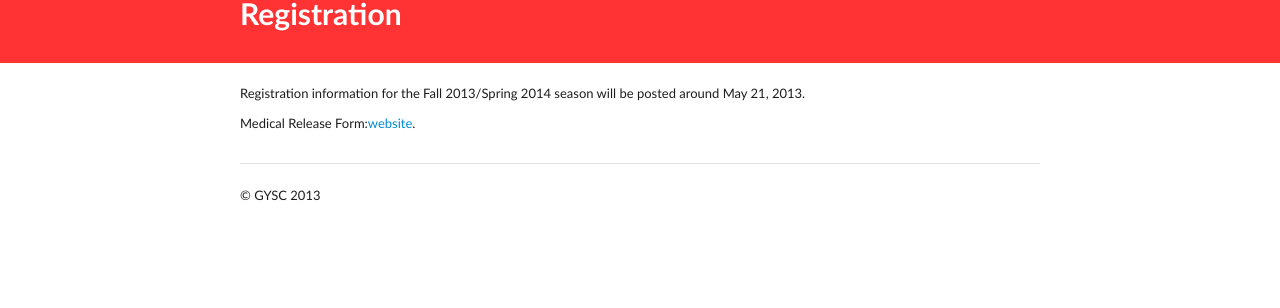
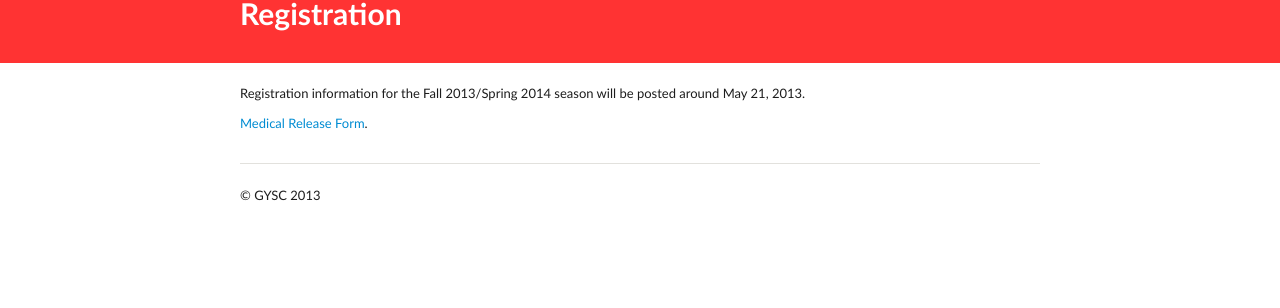
Before and after one commit to GYSC/gysc.github.com, a Jekyll site: the page built from registration.md, in a window 1280 px wide. Shown: the part 114-422 px from the top of the page. Built offline with Jekyll 4.4.1, drawn with Linux system fonts in a browser that asks for light colours; Markdown is read by kramdown in place of the engine named in the settings.

Commit message:
Update registration.md

```diff
--- a/registration.md
+++ b/registration.md
@@ -7,4 +7,4 @@ permalink: /registration/
 ---
 Registration information for the Fall 2013/Spring 2014 season will be posted around May 21, 2013.
 
-Medical Release Form:<a href="https://www.dropbox.com/s/7qfdk24zfej4bak/Medical_Release1.pdf">website</a>.
+<a href="https://www.dropbox.com/s/7qfdk24zfej4bak/Medical_Release1.pdf">Medical Release Form</a>.
```
